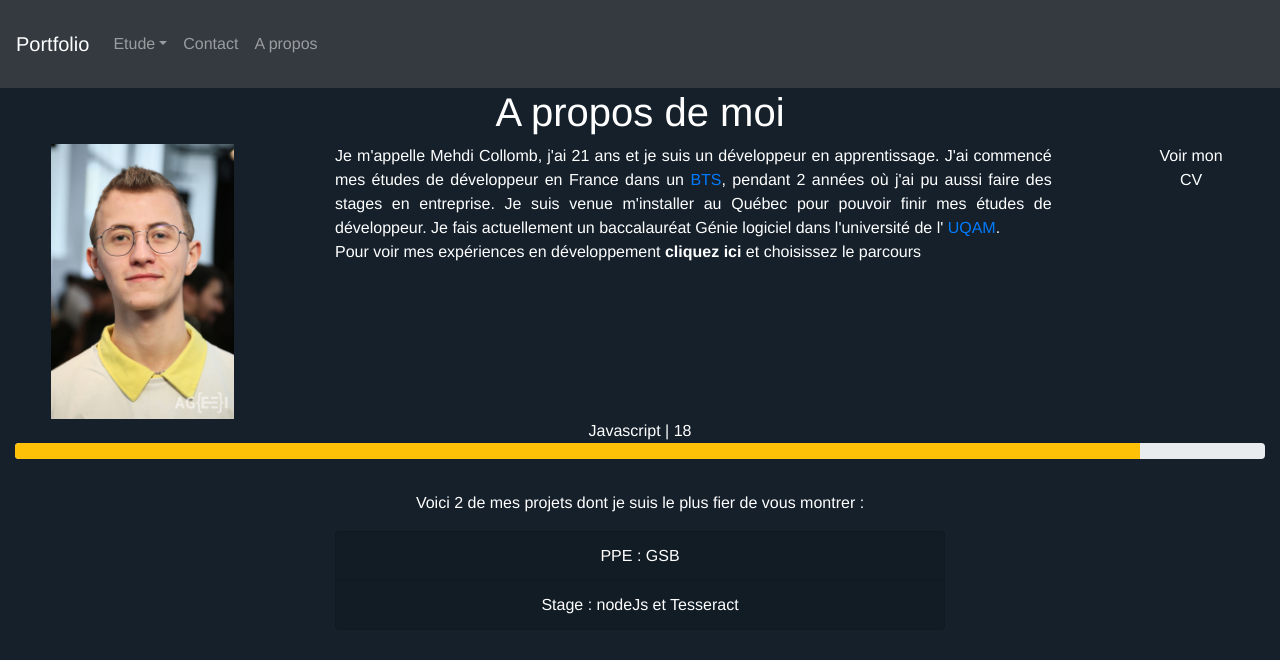
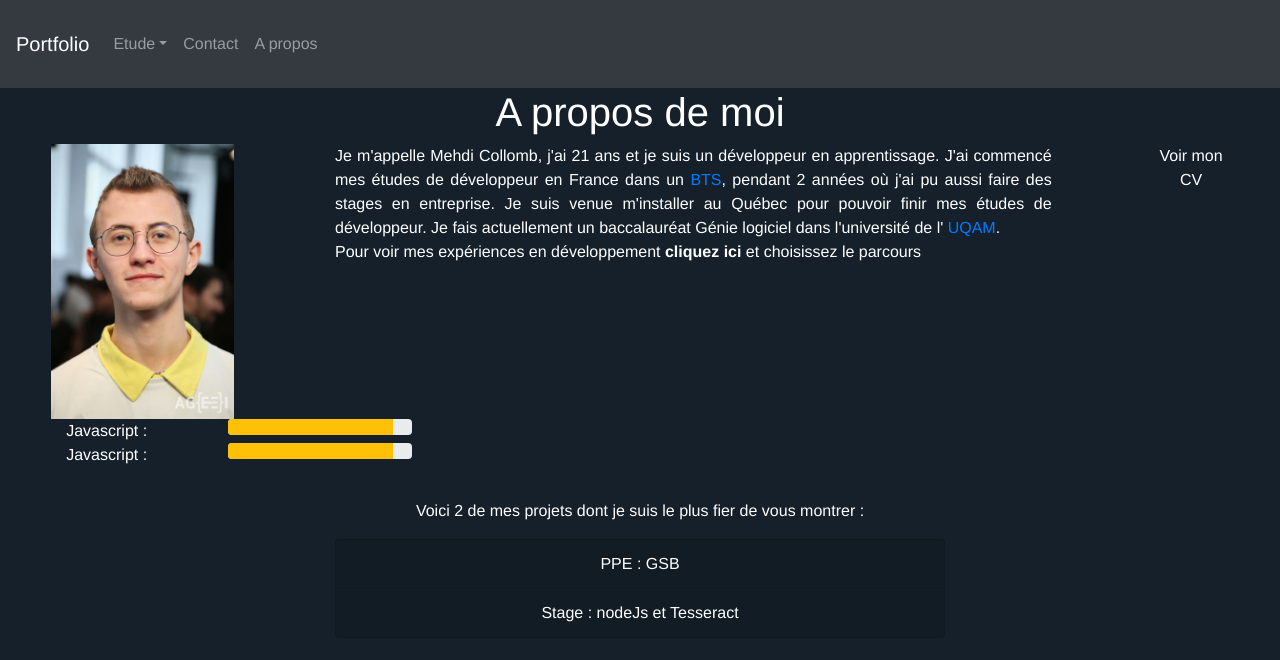
Before and after one commit to Kyowdem/Portfolio, a Vue app: page /aboutMe in a window 1280 px wide. Shown: the top 660 px of the page. Built offline with nearby package versions, Linux system fonts and the light colour scheme.

Commit message:
beautify and add add div to skill

```diff
--- a/src/components/Skill.vue
+++ b/src/components/Skill.vue
@@ -1,8 +1,10 @@
 <template>
-  <div>
-    <div>{{ name }} | {{ level }}</div>
-    <div class="progress">
-      <div class="progress-bar bg-warning" role="progressbar" style="width: 0%"></div>
+  <div class="row justify-content-start">
+    <div class="col-md-2">{{ name }} : </div>
+    <div class="col-md-2">
+      <div class="progress">
+        <div class="progress-bar bg-warning" role="progressbar" style="width: 0%"></div>
+      </div>
     </div>
   </div>
 </template>
--- a/src/views/AboutMe.vue
+++ b/src/views/AboutMe.vue
@@ -9,11 +9,7 @@
 
       <div class="row justify-content-lg-around">
         <div class="col-md-3 col-lg-2">
-          <img
-            class="img-fluid"
-            src="@/assets/img/cv/Photo-CV.jpeg"
-            alt="Photo de moi-même"
-          />
+          <img class="img-fluid" src="@/assets/img/cv/Photo-CV.jpeg" alt="Photo de moi-même" />
         </div>
         <div class="col-md-7 col-lg-7 description">
           <p>
@@ -43,10 +39,9 @@
         </div>
       </div>
 
-      <div class="row">
-        <div class="col-md-12">
-          <Skill name=Javascript :level="18" />
-        </div>
+      <div class="skills">
+        <Skill name="Javascript" :level="18" />
+        <Skill name="Javascript" :level="18" />
       </div>
 
       <div class="row justify-content-center myProjects">
@@ -69,41 +64,44 @@
 </template>
 
 <script>
-import $ from 'jquery'
-import Skill from '@/components/Skill.vue'
+import $ from "jquery";
+import Skill from "@/components/Skill.vue";
 
 export default {
   components: {
-    Skill
+    Skill,
   },
   data() {
     return {
       showCV: true,
       projects: [
         { name: "PPE : GSB", href: "etude/BTS/PPE/Mission n°2 : GSB" },
-        { name: "Stage : nodeJs et Tesseract", href: "etude/BTS/stage/Lire une facture avec nodeJs et Tesseract" }
-      ]
+        {
+          name: "Stage : nodeJs et Tesseract",
+          href: "etude/BTS/stage/Lire une facture avec nodeJs et Tesseract",
+        },
+      ],
     };
   },
   methods: {
     openNavbarSchool() {
       if ($(window).width() < 992) {
-        $.when($("button.navbar-toggler").click()).then(function() {
+        $.when($("button.navbar-toggler").click()).then(function () {
           $("a.nav-link.dropdown-toggle").click();
         });
       } else {
-        $.when().then(function() {
+        $.when().then(function () {
           $("a.nav-link.dropdown-toggle").click();
         });
       }
-    }
-  }
+    },
+  },
 };
 </script>
 
 <style>
 img[alt="document_PDF.png"],
-div.CV>p,
+div.CV > p,
 div.description b {
   cursor: pointer;
 }
@@ -126,7 +124,8 @@ div.description b:hover {
   background-color: #00000020 !important;
 }
 
-.list-group-item-transparent.list-group-item-action:hover, .list-group-item-transparent.list-group-item-action:focus {
+.list-group-item-transparent.list-group-item-action:hover,
+.list-group-item-transparent.list-group-item-action:focus {
   color: #1b1e21 !important;
   background-color: #ffffff90 !important;
 }
```
